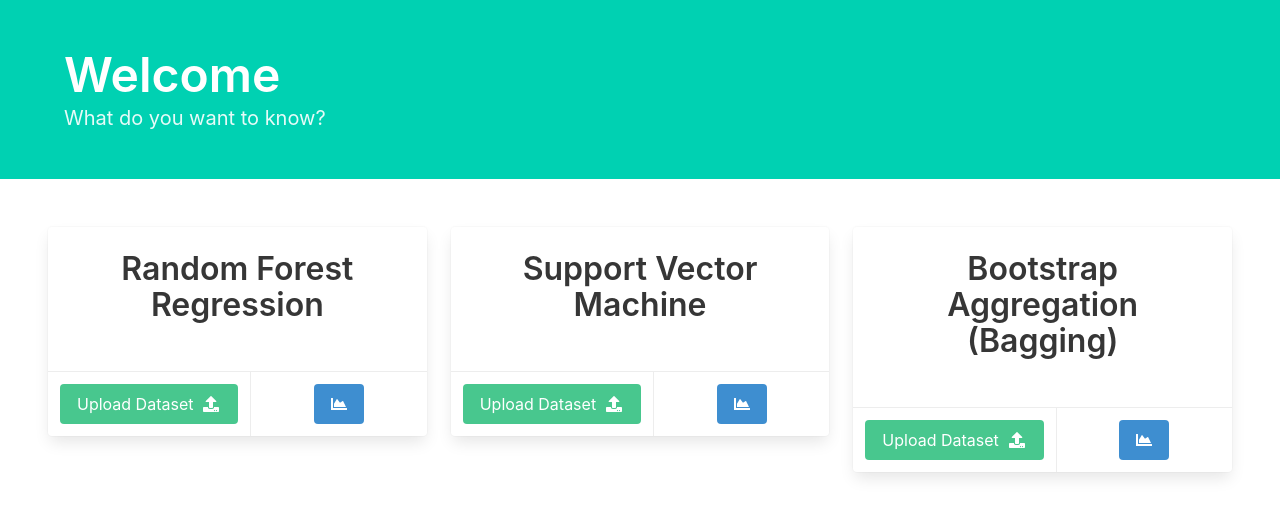
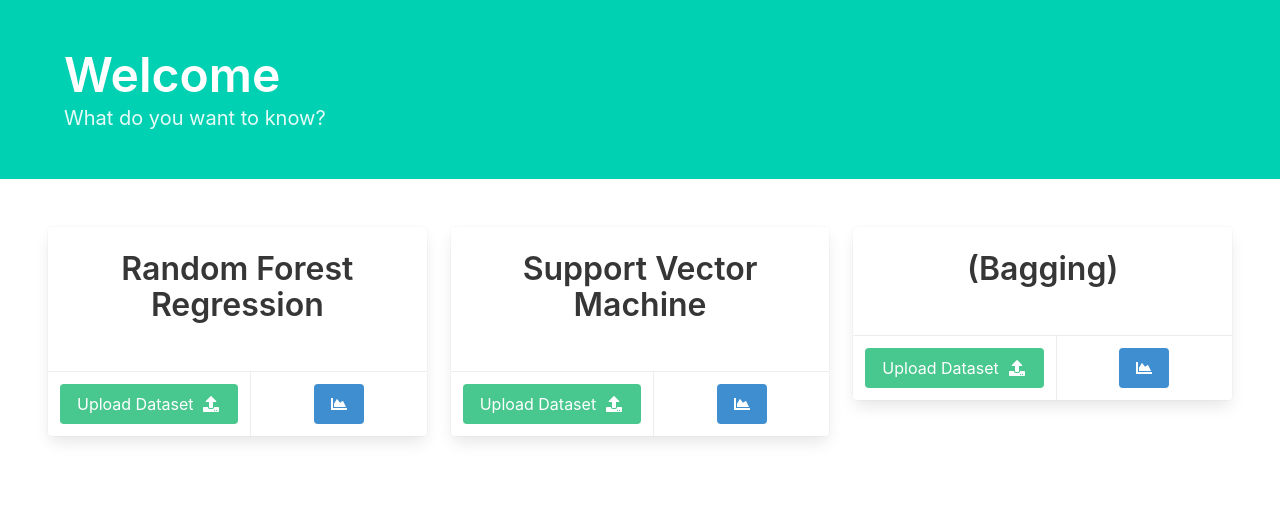
Before and after one commit to prilosac/animated-broccoli, an Angular app in the folder client/data-vis/: page / in a window 1280 px wide. Shown: the top 516 px of the page. Built offline with nearby package versions, Linux system fonts and the light colour scheme.

Commit message:
homepage base layout

```diff
--- a/client/data-vis/src/app/home/home.component.html
+++ b/client/data-vis/src/app/home/home.component.html
@@ -41,7 +41,7 @@
 		<div class="column">
 			<div class="card">
 				<div class="card-content title" style="text-align: center;">
-				Bootstrap Aggregation (Bagging)</div>
+				(Bagging)</div>
 				<div class="card-footer">
 					<div class="card-footer-item">
 						<a href="#" class="button is-success">
```
